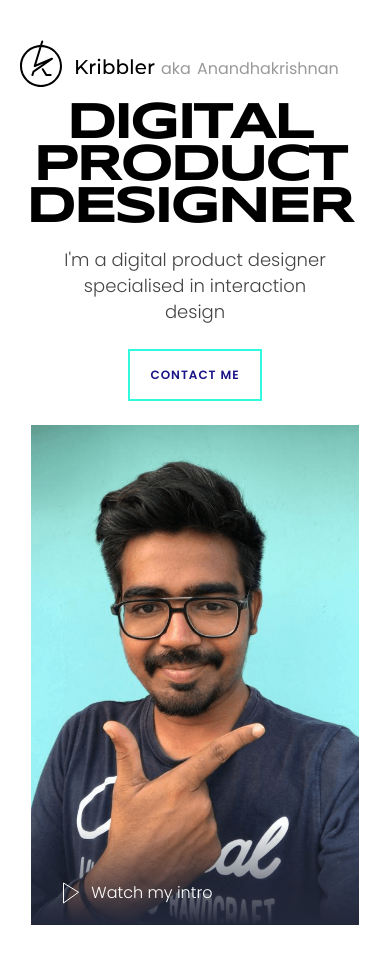
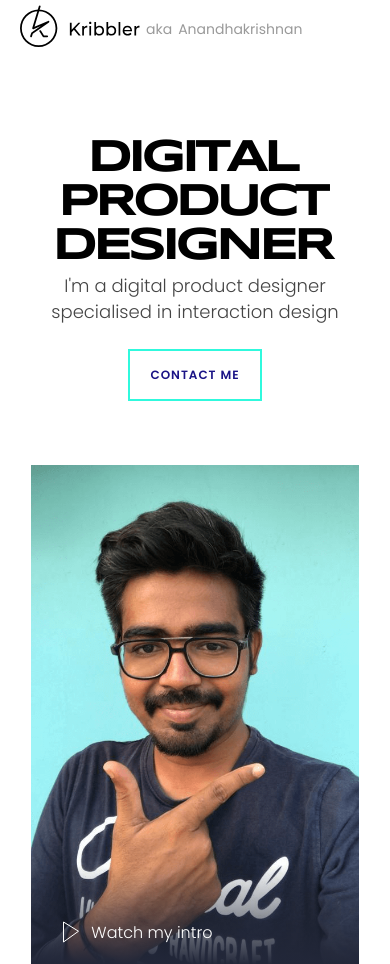
Before and after one commit to KrishnaAnandh/Kribbler.design, a PHP site: page /index.html in a window 390 px wide. Shown: the top 964 px of the page. Run offline with PHP 8.4, Linux system fonts and the light colour scheme; some web fonts are replaced.

Commit message:
Hero fixes mobile

```diff
--- a/css/style.css
+++ b/css/style.css
@@ -229,9 +229,9 @@ a:hover::after{
 }
 
 .hero-name h1, .hero-name-special{
-    line-height: 42px;
-    letter-spacing: -4px;
-    font-size: 0;
+    line-height: 64px;
+    letter-spacing: -17px;
+    font-size: 72px;
     margin: 10px 0;
     width: 150%;
     text-transform: uppercase;
@@ -246,10 +246,12 @@ a:hover::after{
 }
 .hero-name h1 span, .hero-name-special span{
     font-family: 'Syncopate', sans-serif;
-    font-size: 72px;
+
     display: inline-block;
     transition: transform 2s .6s cubic-bezier(0.2, 0.0, 0, 1.0);
+    font-size: inherit;
     line-height: inherit;
+    letter-spacing: inherit;
 }
 .hero-desc h2{
     font-size: 22px;
@@ -901,6 +903,10 @@ a:hover::after{
         justify-content: space-between;
         padding: 0;
     }
+    .header .header-logo img{
+        width: 120px;
+        padding: 8px 0;
+    }
     .header .header-menu-icon{
         display: block;
         padding: 10px 20px;
@@ -976,24 +982,38 @@ a:hover::after{
 
     .hero-details{
         top: 0;
-        margin-top: 20px;
+        margin:0;
+        margin-bottom: 40px;
         transform: translateY(0);
         width: 100%;
         text-align: center;
     }
+    .hero-logo {
+        margin: 5px 0;
+        margin-bottom: 80px;
+    }
+    .hero-logo img {
+        width: 120px;
+    }
+    .hero-logo span{
+        font-size: 14px;
+    }
     .hero-name h1{
         width: 100%;
         margin: 14px 0;
+        font-size: 46px;
+        line-height: 44px;
+        letter-spacing: -11px;
     }
     .hero-name h1 span{
-        font-size: 52px;
-        line-height: 10px;
+        font-size: inherit;
+        line-height: inherit;
     }
     .hero-desc h2{
         font-size: 18px;
         line-height: 26px;
         padding: 0;
-        width: 80%;
+        width: 100%;
         left: 0;
         right: 0;
         margin: auto;
```
